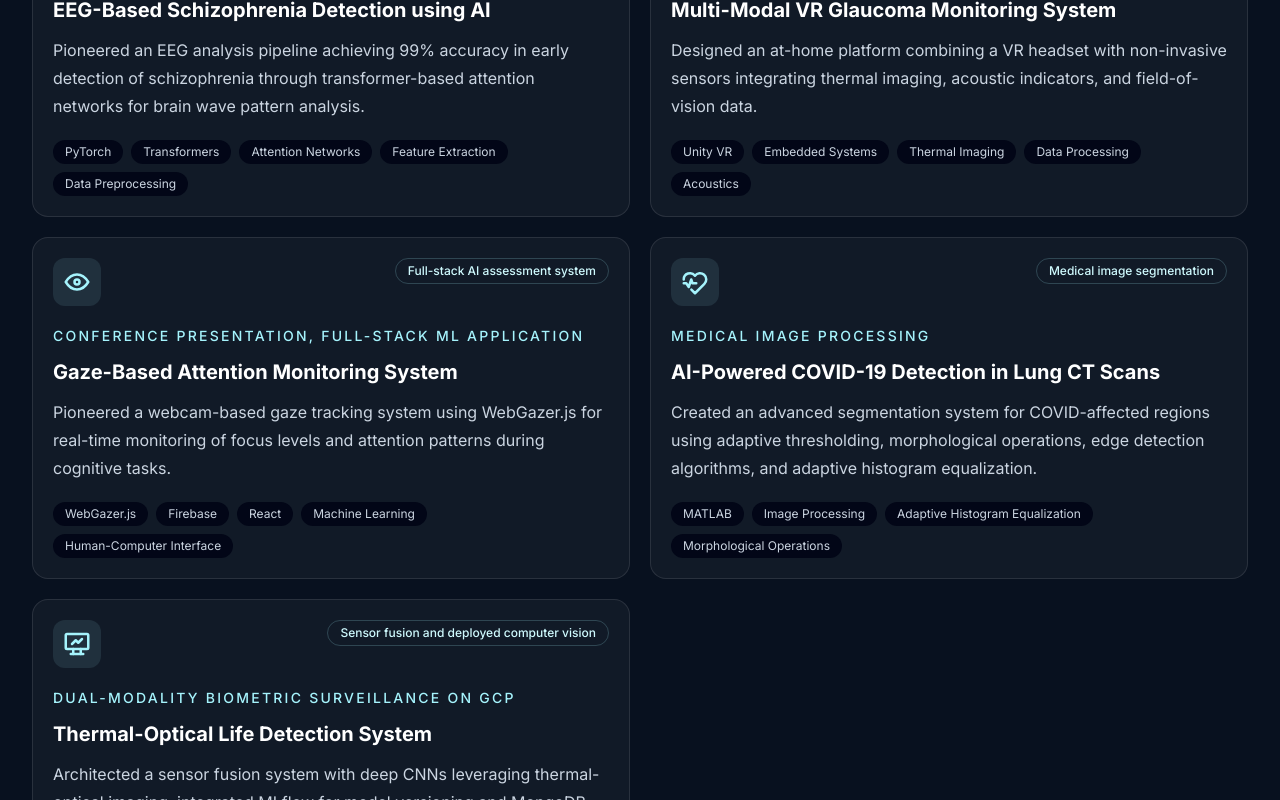
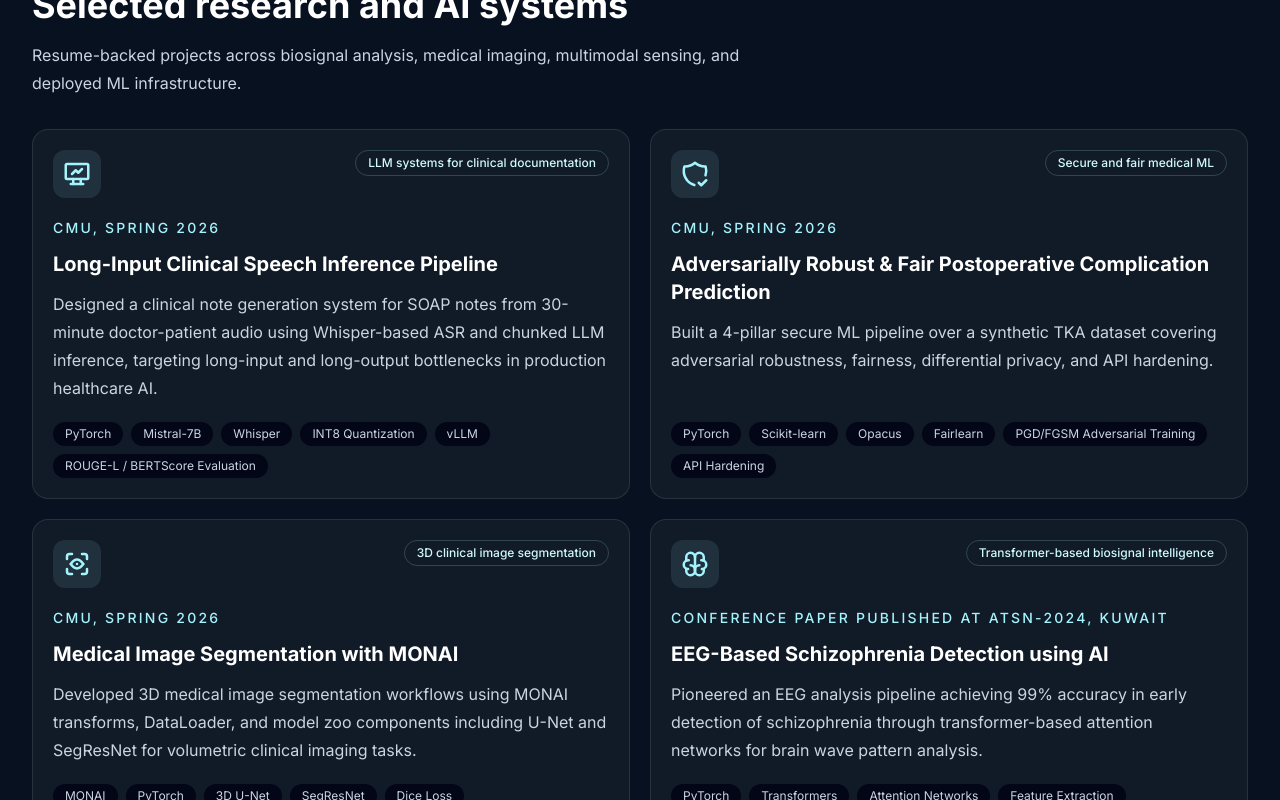
Before and after one commit to llVenkatll/portfolio, a React (Vite) app: page / in a window 1280 px wide. Shown: the part 2220-3020 px from the top of the page. Built offline with nearby package versions, Linux system fonts and the light colour scheme.

Commit message:
Add second resume updates

```diff
--- a/src/App.tsx
+++ b/src/App.tsx
@@ -79,7 +79,7 @@ const focusAreas = [
 const skillGroups = [
   {
     title: 'AI/ML',
-    items: ['PyTorch', 'TensorFlow', 'Transformers', 'LangChain', 'OpenAI API', 'RAG'],
+    items: ['PyTorch', 'TensorFlow', 'Transformers', 'LangChain', 'MONAI', 'OpenAI API', 'RAG'],
     icon: <SiPytorch />,
   },
   {
@@ -93,6 +93,11 @@ const skillGroups = [
     icon: <FaDatabase />,
   },
   {
+    title: 'LLM Infrastructure',
+    items: ['CUDA', 'vLLM', 'INT8 Quantization', 'KV-Cache Optimization'],
+    icon: <TbDeviceAnalytics />,
+  },
+  {
     title: 'Medical Engineering',
     items: ['MATLAB', 'Medical Imaging', 'Signal Processing', 'LabVIEW', 'SIMULINK'],
     icon: <TbStethoscope />,
@@ -100,6 +105,33 @@ const skillGroups = [
 ]
 
 const projects: Project[] = [
+  {
+    title: 'Long-Input Clinical Speech Inference Pipeline',
+    context: 'CMU, Spring 2026',
+    description:
+      'Designed a clinical note generation system for SOAP notes from 30-minute doctor-patient audio using Whisper-based ASR and chunked LLM inference, targeting long-input and long-output bottlenecks in production healthcare AI.',
+    tech: ['PyTorch', 'Mistral-7B', 'Whisper', 'INT8 Quantization', 'vLLM', 'ROUGE-L / BERTScore Evaluation'],
+    icon: <TbDeviceAnalytics />,
+    emphasis: 'LLM systems for clinical documentation',
+  },
+  {
+    title: 'Adversarially Robust & Fair Postoperative Complication Prediction',
+    context: 'CMU, Spring 2026',
+    description:
+      'Built a 4-pillar secure ML pipeline over a synthetic TKA dataset covering adversarial robustness, fairness, differential privacy, and API hardening.',
+    tech: ['PyTorch', 'Scikit-learn', 'Opacus', 'Fairlearn', 'PGD/FGSM Adversarial Training', 'API Hardening'],
+    icon: <TbShieldCheck />,
+    emphasis: 'Secure and fair medical ML',
+  },
+  {
+    title: 'Medical Image Segmentation with MONAI',
+    context: 'CMU, Spring 2026',
+    description:
+      'Developed 3D medical image segmentation workflows using MONAI transforms, DataLoader, and model zoo components including U-Net and SegResNet for volumetric clinical imaging tasks.',
+    tech: ['MONAI', 'PyTorch', '3D U-Net', 'SegResNet', 'Dice Loss', 'NIfTI/DICOM Processing'],
+    icon: <TbScanEye />,
+    emphasis: '3D clinical image segmentation',
+  },
   {
     title: 'EEG-Based Schizophrenia Detection using AI',
     context: 'Conference Paper Published at ATSN-2024, Kuwait',
@@ -147,7 +179,7 @@ const projects: Project[] = [
   },
 ]
 
-// The resume does not provide MRI reconstruction or physics-informed learning project details yet.
+// The provided resumes do not include MRI reconstruction or physics-informed learning project details yet.
 // Keep those areas out of the visible portfolio until resume-backed facts are available.
 
 const publications = [
@@ -211,7 +243,7 @@ const credentials: Credential[] = [
 
 const leadership: Leadership[] = [
   { role: 'Financial Advisor, Joint Funding Commission', organization: 'Carnegie Mellon University' },
-  { role: 'Event Organizer, Indian Graduate Student Association (IGSA)', organization: 'Carnegie Mellon University' },
+  { role: 'President, Indian Graduate Student Association (IGSA)', organization: 'Carnegie Mellon University' },
   { role: 'Treasurer, Graduate Biomedical Engineering Society (GBMES)', organization: 'Carnegie Mellon University' },
   { role: 'Chair, IEEE Signal Processing Society', organization: 'SSN College of Engineering' },
   { role: 'President, Math Club', organization: 'SSN College of Engineering' },
```
Also changed, not shown: 1 other file (tests, documents, lock files or other folders).
